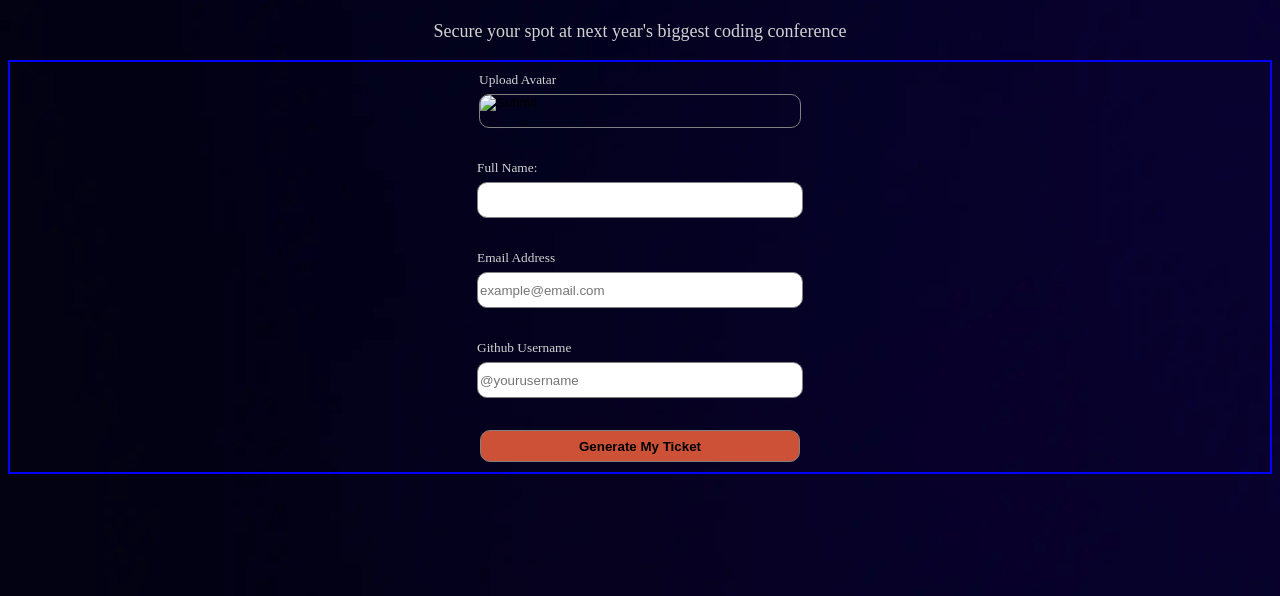
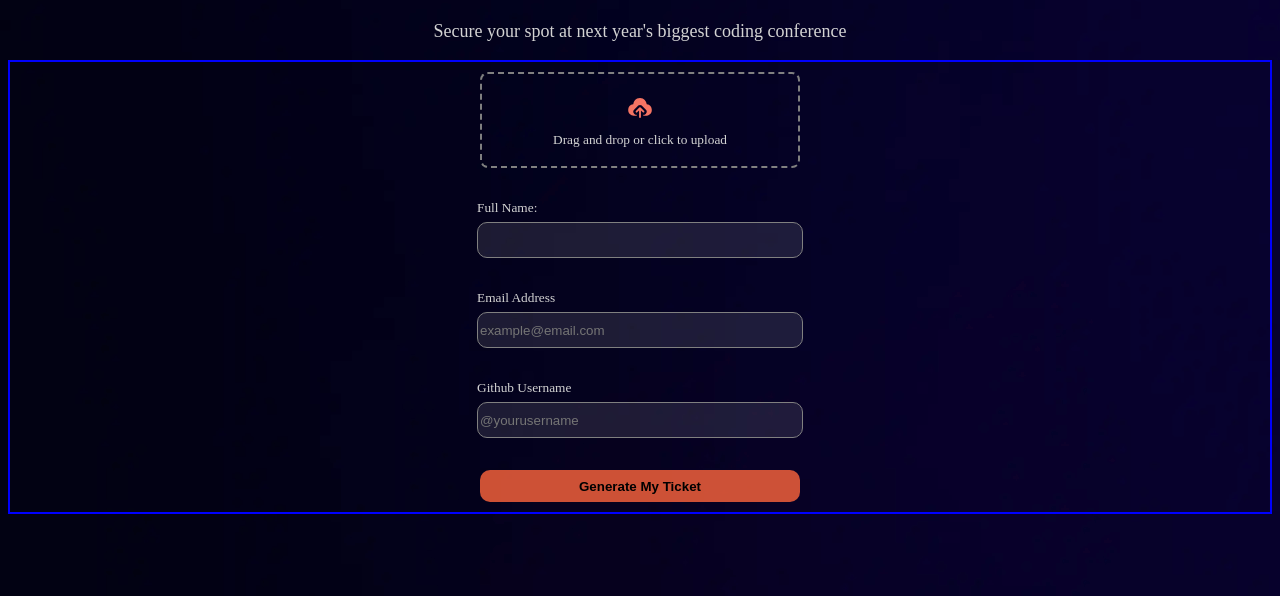
Before and after one commit to jahirulalam42/conference-ticket-generator, a plain HTML site: page index.html in a window 1280 px wide. Shown: the part 204-800 px from the top of the page. Drawn offline with Linux system fonts and the light colour scheme.

Commit message:
Added button style

```diff
--- a/index.html
+++ b/index.html
@@ -1,6 +1,5 @@
 <!DOCTYPE html>
 <html lang="en">
-
   <head>
     <meta charset="UTF-8" />
     <meta name="viewport" content="width=device-width, initial-scale=1.0" />
@@ -21,8 +20,11 @@
 
       <form class="form-body">
         <div class="form-group">
-        <label for="avatar">Upload Avatar</label>
-        <input type="image" src="" alt="Submit" class="input-upload" />
+          <label for="avatar" class="input-upload"
+            ><span><img src="./assets/images/icon-upload.svg" /></span>Drag and
+            drop or click to upload</label
+          >
+          <input type="file" id="avatar" accept="image/*" hidden />
         </div>
 
         <div class="form-group">
@@ -32,20 +34,33 @@
 
         <div class="form-group">
           <label for="email">Email Address</label>
-        <input type="email" id="email" name="email" placeholder="example@email.com" />
+          <input
+            type="email"
+            id="email"
+            name="email"
+            placeholder="example@email.com"
+          />
         </div>
 
         <div class="form-group">
           <label for="github">Github Username</label>
-        <input type="text" id="github" name="github" placeholder="@yourusername" />
+          <input
+            type="text"
+            id="github"
+            name="github"
+            placeholder="@yourusername"
+          />
         </div>
 
         <div class="form-group">
-        <input type="button" class="bg-button" id="generate" value="Generate My Ticket" />
+          <input
+            type="button"
+            class="bg-button"
+            id="generate"
+            value="Generate My Ticket"
+          />
         </div>
       </form>
-
     </div>
   </body>
-
 </html>
--- a/style.css
+++ b/style.css
@@ -41,15 +41,26 @@ body {
   width: 20rem;
   border-radius: 10px;
   border: 1px solid gray;
+  background-color: rgba(255, 255, 255, 0.1);
 }
 
-.bg-button {
+.form-group input.bg-button {
   background-color: rgba(255, 102, 61, 0.8);
   border: none;
   font-weight: bolder;
 }
 
 .input-upload {
+  display: flex;
+  width: 20rem;
   border: 2px dashed gray;
-  height: 50px;
+  border-radius: 8px;
+  height: 6rem;
+  padding: 10px;
+  box-sizing: border-box;
+  text-align: center;
+  justify-content: center;
+  align-items: center;
+  flex-direction: column;
+  gap: 5px;
 }
```
Also changed, not shown: assets/images/icon-upload.svg (added). Lines whose indentation alone changed are shown as unchanged.
